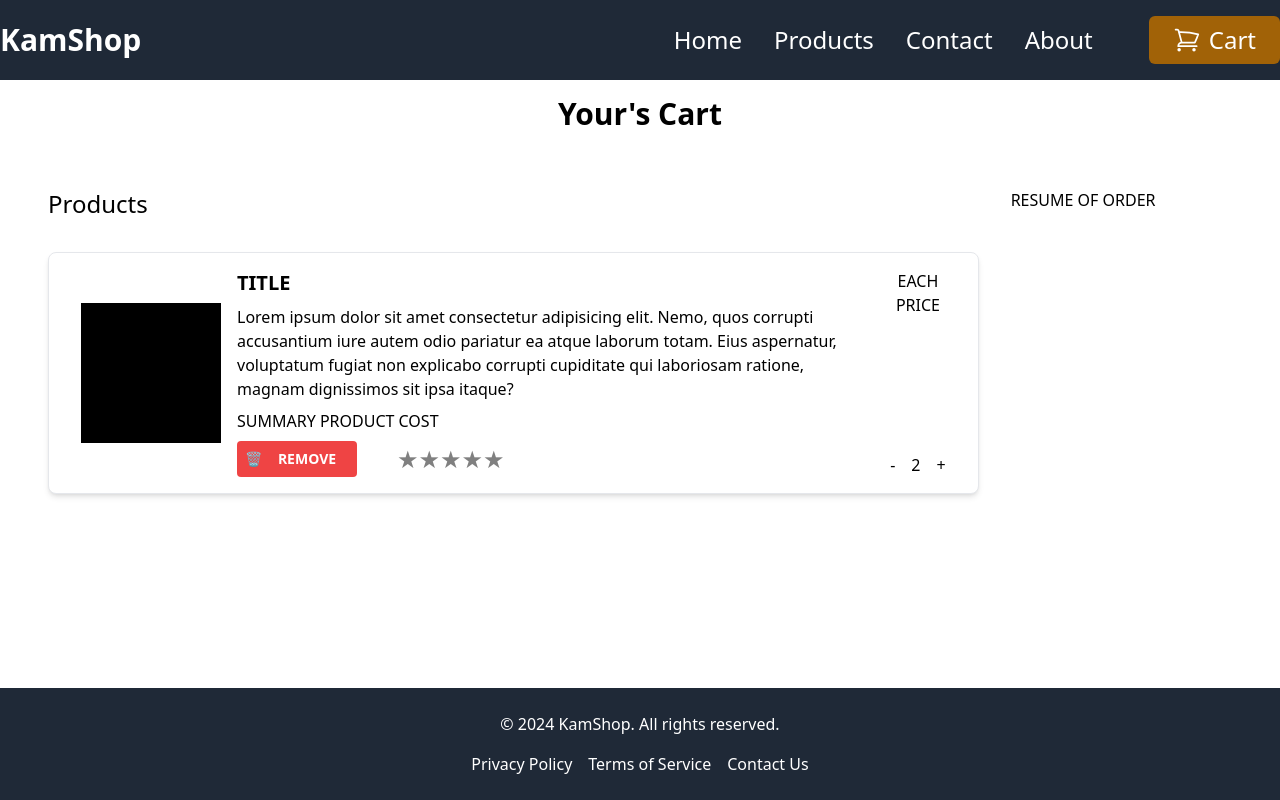
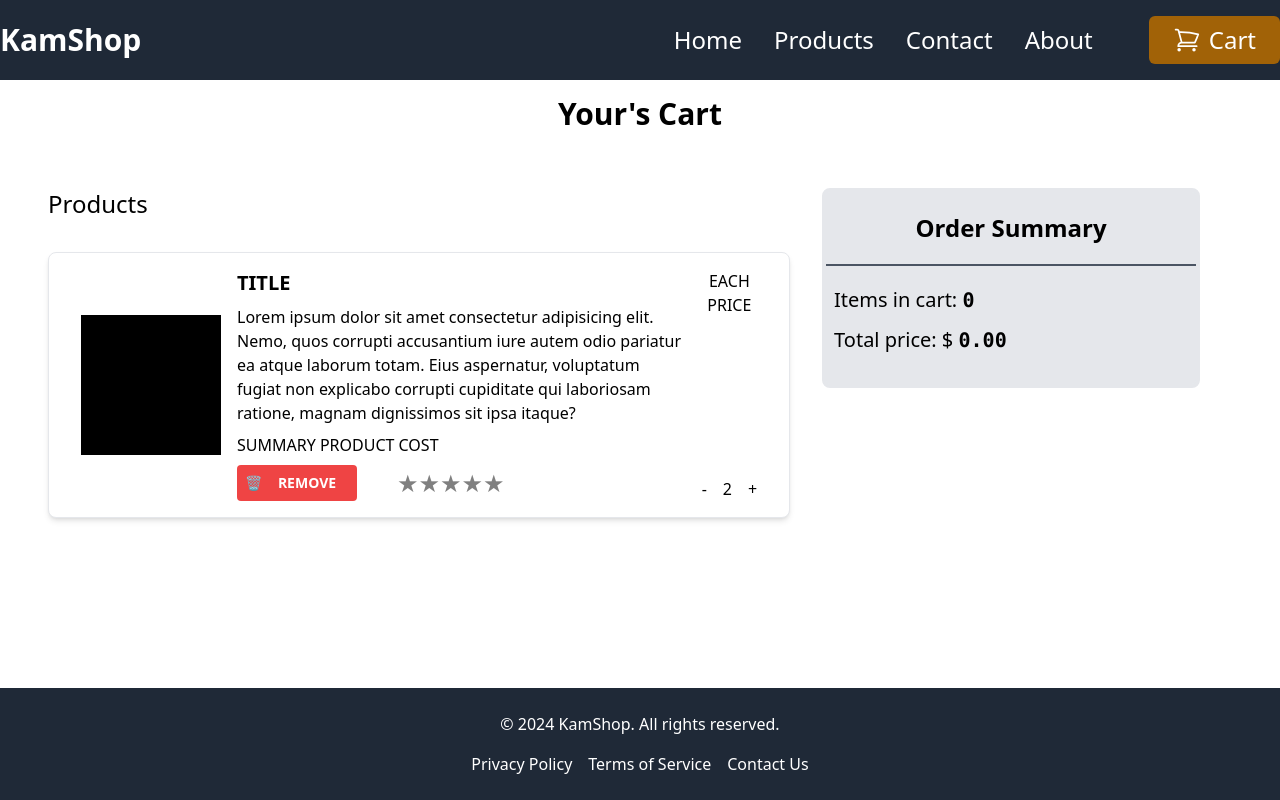
Before and after one commit to Kamildeeal/ecommerce-redux-app, a Next.js app: page /cart in a window 1280 px wide. Built offline with nearby package versions, Linux system fonts and the light colour scheme.

Commit message:
add order summary compontent in the cart page

```diff
--- a/app/cart/page.tsx
+++ b/app/cart/page.tsx
@@ -4,19 +4,13 @@ import React from "react";
 import { useAppSelector } from "@/lib/hookts";
 import { RootState } from "@/lib/store";
 import Image from "next/image";
-import RemoveProductButton from "@/components/buttons/RemoveProduct";
 import FullClearItemButton from "@/components/buttons/FullClearItemButton";
 import ReactStars from "react-stars";
-import useSummaryItemCost from "@/utils/useSummaryItemCostHook";
-import AddProductButton from "@/components/buttons/AddProduct";
-import QuantityIncrease from "@/components/buttons/QuantityIncrease";
-import QuantityDecrease from "@/components/buttons/QuantityDecrease";
 import QuantityControlers from "@/components/cartPage/QuantityControlers";
+import OrderResume from "@/components/cartPage/OrderResume";
 
 export default function cartPage() {
   const cartProducts = useAppSelector((state: RootState) => state.cartProducts);
-
-  const { summaryItemCost, totalPrice, totalProducts } = useSummaryItemCost();
 
   return (
     <div>
@@ -90,7 +84,7 @@ export default function cartPage() {
             </div>
           </div>
         </div>
-        <div className="lg:w-[480px] h-[400px] mx-8">RESUME OF ORDER</div>
+        <OrderResume />
       </div>
     </div>
   );
--- a/components/Display.tsx
+++ b/components/Display.tsx
@@ -32,7 +32,7 @@ const ProductList = () => {
             Loading...
           </div>
         ) : (
-          <div className="grid justify-items-center sm:justify-normal grid-cols-1 md:grid-cols-3 lg:grid-cols-3 lg:px-12 gap-6 py-6 px-6 ">
+          <div className="grid justify-items-center sm:justify-normal grid-cols-1 sm:grid-cols-2 md:grid-cols-3 lg:grid-cols-3 lg:px-12 gap-6 py-6 px-6 ">
             {products?.map((product: any) => (
               <div
                 key={product.id}
--- /dev/null
+++ b/components/cartPage/OrderResume.tsx
@@ -0,0 +1,36 @@
+import { useAppSelector } from "@/lib/hookts";
+import { RootState } from "@/lib/store";
+import React from "react";
+
+export default function () {
+  const cartProducts = useAppSelector((state: RootState) => state.cartProducts);
+
+  const totalPrice = cartProducts.reduce(
+    (total, product) => total + product.price * product.quantity,
+    0
+  );
+
+  const totalProducts = cartProducts.reduce(
+    (total, product) => total + product.quantity,
+    0
+  );
+  return (
+    <div className="font-semibold sticky top-32 max-w-[380px] w-full h-[200px] rounded-lg mx-8 border-4 bg-gray-200">
+      <h1 className="text-2xl text-center py-5 border-b-2 border-gray-600">
+        Order Summary
+      </h1>
+      <div className="text-xl px-2 gap-3 mt-5 flex flex-col">
+        <p className="font-normal">
+          Items in cart:{" "}
+          <span className="font-mono font-semibold">{totalProducts}</span>
+        </p>
+        <p className="font-normal">
+          Total price: ${" "}
+          <span className="font-mono font-semibold">
+            {totalPrice.toFixed(2)}
+          </span>
+        </p>
+      </div>
+    </div>
+  );
+}
```
